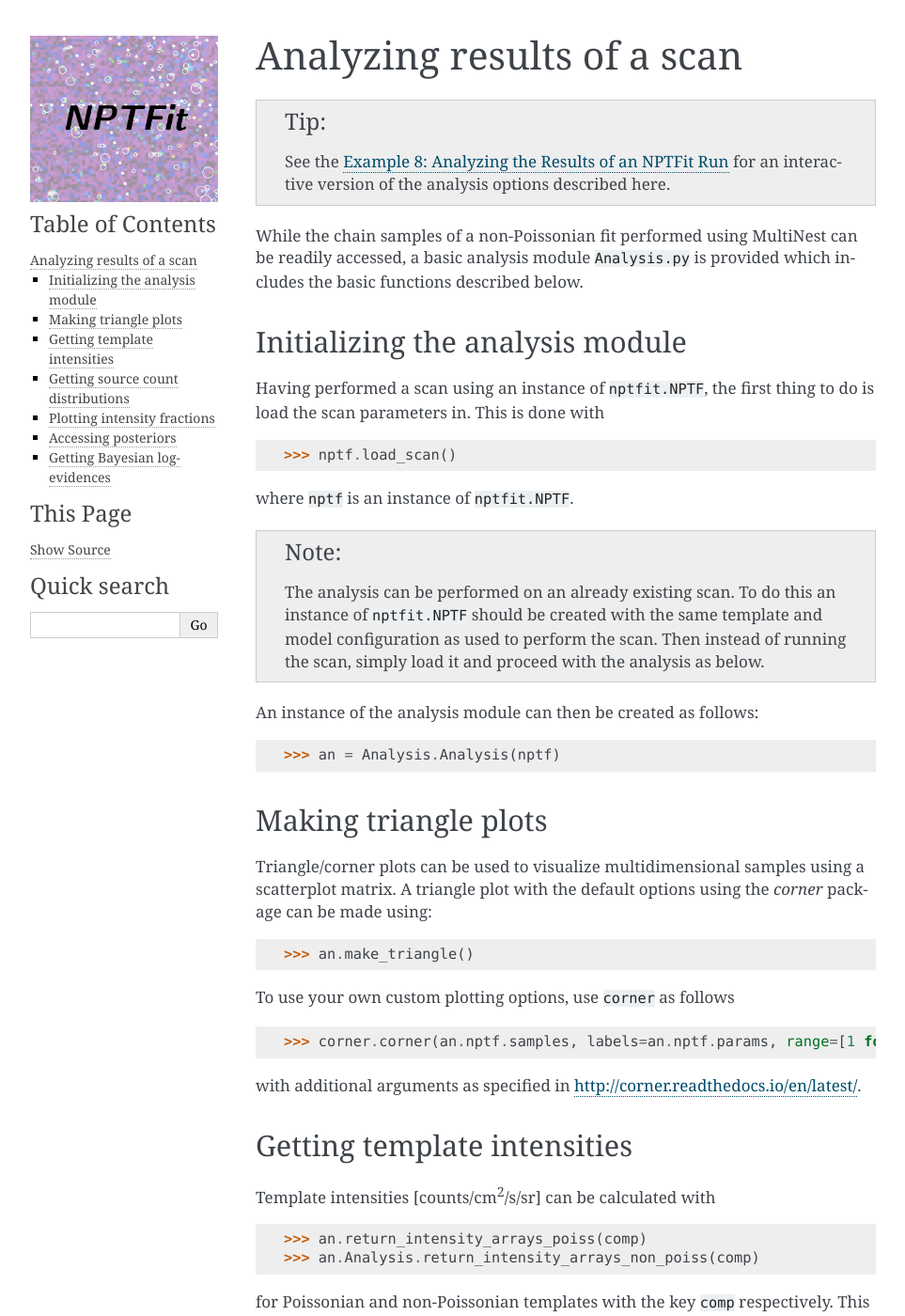
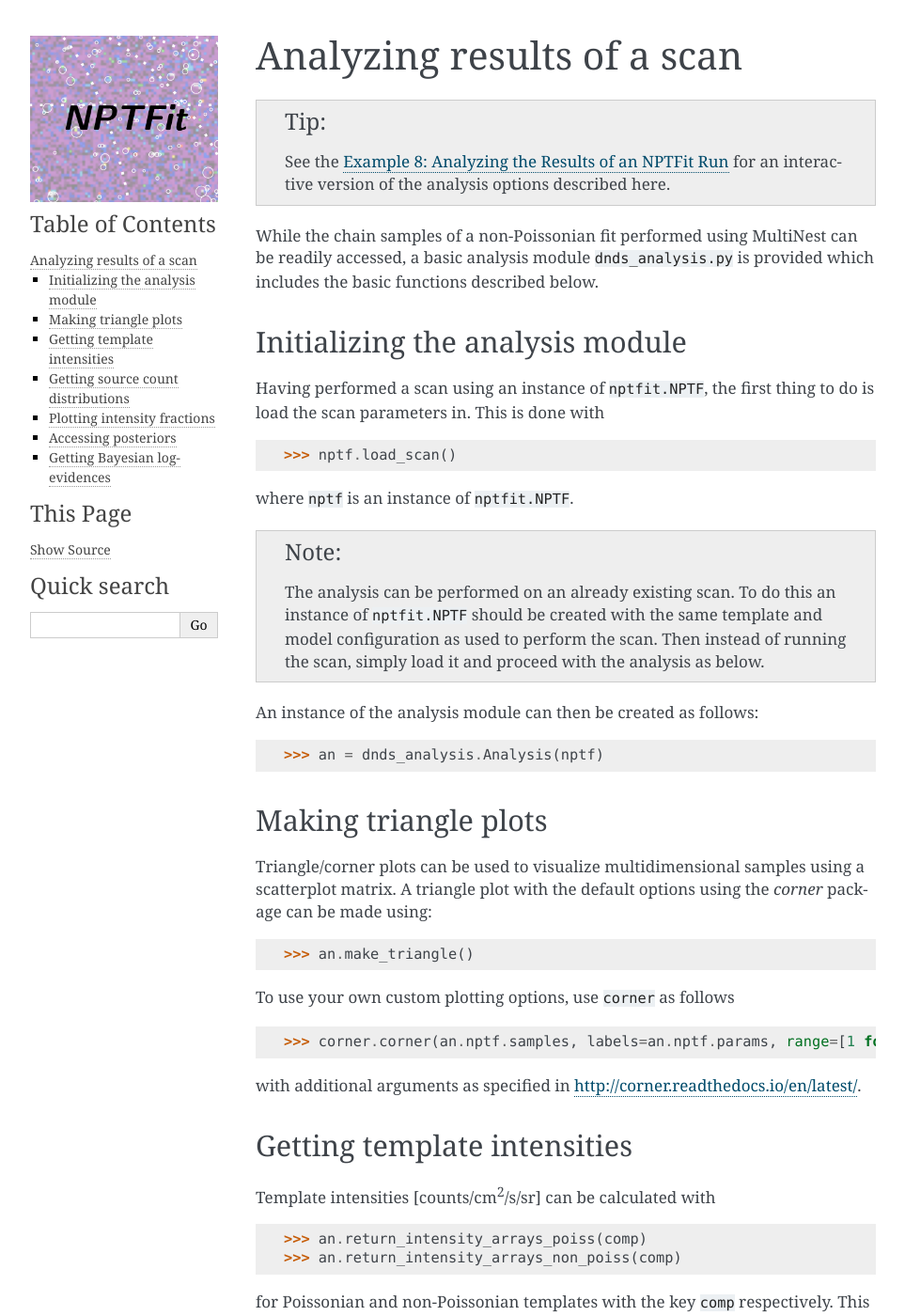
Before and after one commit to bsafdi/NPTFit, a Sphinx documentation site: the page built from docs/analyzing_results.rst, in a window 1280 px wide and 1400 px high. Shown: the whole window at 94% size, without its empty margins (148-1111 px from the left). Built offline with Sphinx 7.4.7, drawn with Linux system fonts in a browser that asks for light colours; pages that are not in the unit, such as notebooks, are missing from menus.

Commit message:
Updated docs

```diff
--- a/docs/analyzing_results.rst
+++ b/docs/analyzing_results.rst
@@ -6,7 +6,7 @@ Analyzing results of a scan
 
 
 While the chain samples of a non-Poissonian fit performed using MultiNest can be readily
-accessed, a basic analysis module ``Analysis.py`` is provided which includes the
+accessed, a basic analysis module ``dnds_analysis.py`` is provided which includes the
 basic functions described below.
 
 Initializing the analysis module
@@ -27,7 +27,7 @@ An instance of the analysis module can then be created as follows:
 
 .. code:: python
 
-    >>> an = Analysis.Analysis(nptf)
+    >>> an = dnds_analysis.Analysis(nptf)
 
 Making triangle plots
 ~~~~~~~~~~~~~~~~~~~~~
@@ -55,7 +55,7 @@ Template intensities [counts/cm\ :sup:`2`/s/sr] can be calculated with
 .. code:: python
 
     >>> an.return_intensity_arrays_poiss(comp)
-    >>> an.Analysis.return_intensity_arrays_non_poiss(comp)
+    >>> an.return_intensity_arrays_non_poiss(comp)
 
 for Poissonian and non-Poissonian templates with the key ``comp`` respectively. This returns a list of intensities corresponding to the posterior parameters
 for the given template.
--- a/docs/psf_correction.rst
+++ b/docs/psf_correction.rst
@@ -5,13 +5,13 @@ Fundamentally the presence of a non-zero PSF implies that the photons from any p
 
 If the angular reconstruction of the data is perfect, then :math:`\rho(f) = \delta(f-1)`. In many situations, such as for the Fermi data at higher energies, a Gaussian approximation of the PSF will suffice. Even then there are a number of variables that go into evaluating the correction, as shown below. Finally we will show how the code can be used for the case of non-Gaussian PSFs.
 
-The module ``PSFCorrection`` is used to account for the instrument point spread function (PSF).
+The class ``PSFCorrection`` in  module ``psf_correction`` is used to account for the instrument point spread function (PSF).
 
 By default, the correction for a Gaussian PSF can be determined as follows:
 
 .. code:: python
 
-    >>> import PSFCorrection as pc
+    >>> import psf_correction as pc
     >>> pc_inst = pc.PSFCorrection(psf_sigma_deg)
     >>> f_ary, df_rho_div_f_ary = pc_inst.f_ary, pc_inst.df_rho_div_f_ary
 
```
Also changed, not shown: 1 other file.
